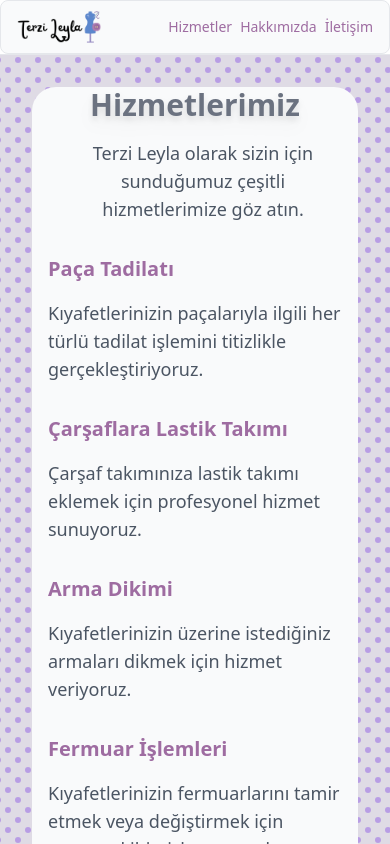
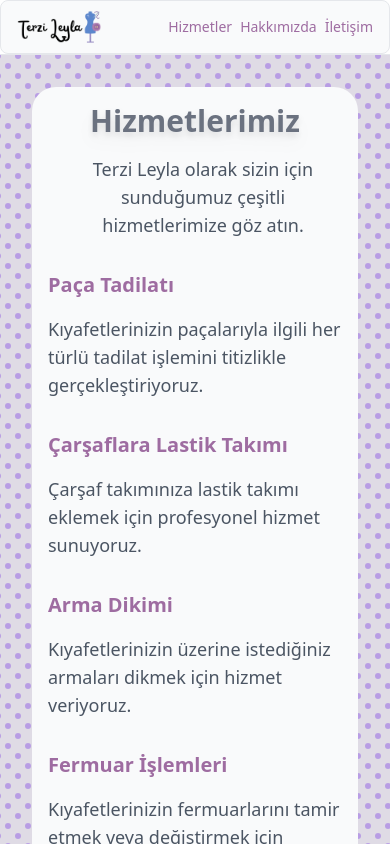
Before and after one commit to karadanay7/terzileyla, a Nuxt app: page /services in a window 390 px wide. Shown: the top 844 px of the page. Built offline with nearby package versions, Linux system fonts and the light colour scheme; what vue3-marquee would draw is missing.

Commit message:
services page fixing my

```diff
--- a/pages/services.vue
+++ b/pages/services.vue
@@ -7,7 +7,7 @@
       "
     >
       <div
-        class="max-w-screen-xl mx-0 md:mx-20 px-4 md:py-6 bg-gray-50 rounded-3xl"
+        class="max-w-screen-xl mx-0 md:mx-20 px-4 py-4 md:py-6 bg-gray-50 rounded-3xl"
       >
         <h1
           class="text-3xl md:text-6xl font-bold mb-4 text-gray-500 text-center drop-shadow-lg"
```
